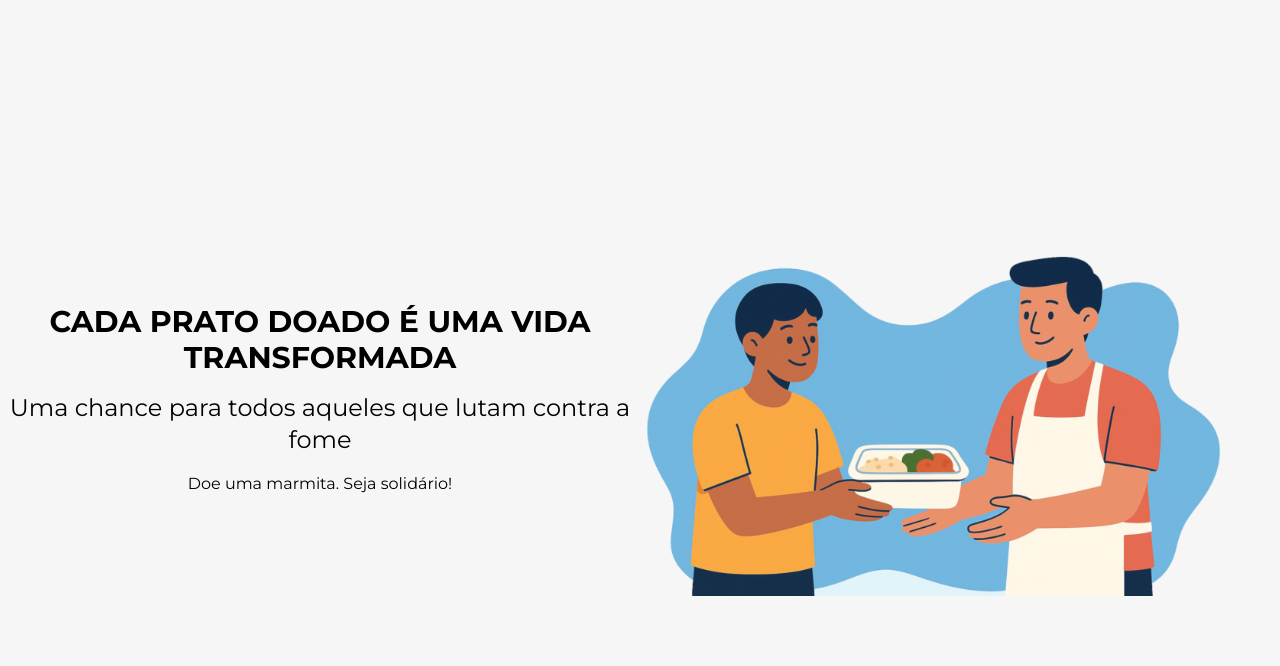
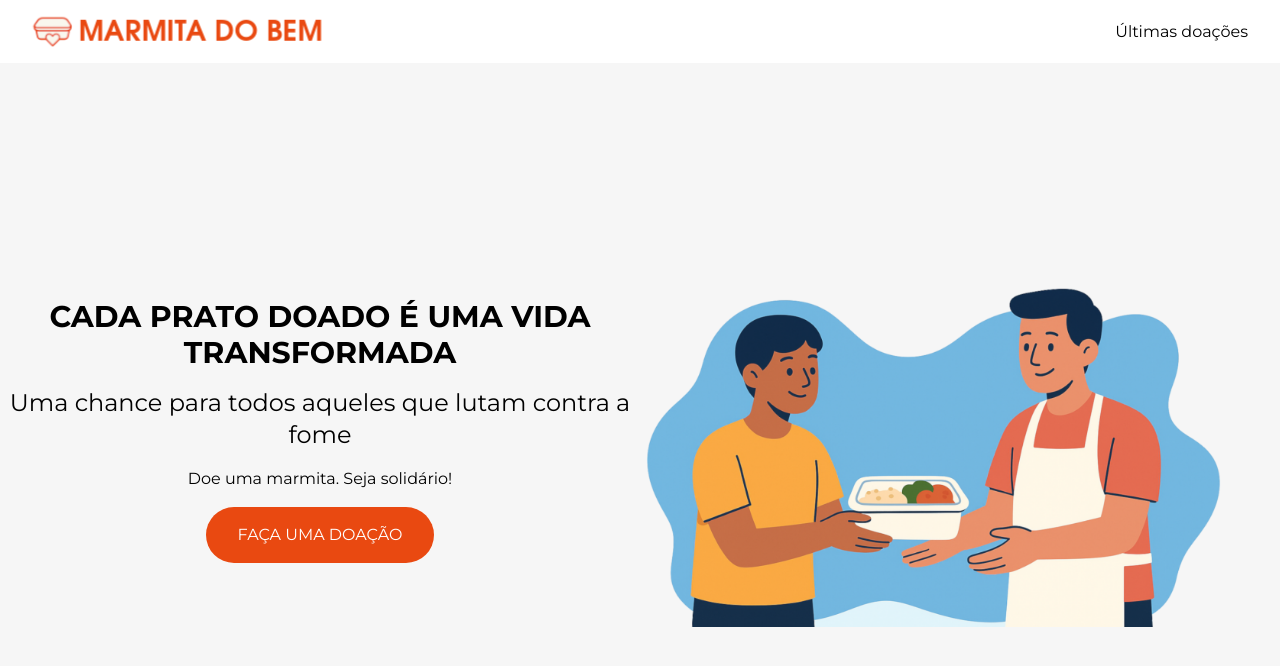
Before and after one commit to Enzovnm/restaurant-donation-management-platform, a React (Vite) app in the folder front-end/restaurant-donation-management-platform/: page / in a window 1280 px wide. Shown: the top 666 px of the page. Built offline with nearby package versions, Linux system fonts and the light colour scheme.

Commit message:
feat: HomePage completed

```diff
--- a/front-end/restaurant-donation-management-platform/index.html
+++ b/front-end/restaurant-donation-management-platform/index.html
@@ -12,7 +12,7 @@
     />
     <title>ONG - Marmita do Bem</title>
   </head>
-  <body>
+  <body class="overflow-x-hidden">
     <div id="root"></div>
     <script type="module" src="/src/main.tsx"></script>
   </body>
--- a/front-end/restaurant-donation-management-platform/src/components/Home/Home.tsx
+++ b/front-end/restaurant-donation-management-platform/src/components/Home/Home.tsx
@@ -1,9 +1,8 @@
-import React from "react";
 import imgDonate from "../../assets/donate-image.png";
 
 export const Home = () => {
   return (
-    <main className="flex w-screen h-screen bg-[#f6f6f6]">
+    <main className="flex w-screen h-hero bg-[#f6f6f6]">
       <div className="w-full h-full flex items-center justify-between">
         <div className="flex-2 text-center">
           <h1 className="text-3xl uppercase font-bold">
@@ -13,6 +12,9 @@ export const Home = () => {
             Uma chance para todos aqueles que lutam contra a fome
           </h2>
           <h3 className="mt-4">Doe uma marmita. Seja solidário!</h3>
+          <button className="bg-[#e94911] text-white  px-8 py-4 rounded-full mt-4 cursor-pointer">
+            FAÇA UMA DOAÇÃO
+          </button>
         </div>
         <div className="flex-2">
           <img className="w-11/12" src={imgDonate} />
--- a/front-end/restaurant-donation-management-platform/src/components/Navbar/Navbar.tsx
+++ b/front-end/restaurant-donation-management-platform/src/components/Navbar/Navbar.tsx
@@ -1,5 +1,20 @@
 import React from "react";
+import imgLogo from "../../assets/logo.png";
 
 export const Navbar = () => {
-  return <nav></nav>;
+  return (
+    <nav className="w-full px-8 py-4  flex items-center justify-between">
+      <div>
+        <img src={imgLogo} />
+      </div>
+      <ul>
+        <li>
+          <a href="">Últimas doações</a>
+        </li>
+        {/* <li>
+          <a href="">Admin</a>
+        </li> */}
+      </ul>
+    </nav>
+  );
 };
--- a/front-end/restaurant-donation-management-platform/src/index.css
+++ b/front-end/restaurant-donation-management-platform/src/index.css
@@ -5,3 +5,7 @@
     font-family: "Montserrat", sans-serif;
   }
 }
+
+@theme {
+  --spacing-hero: calc(100vh - 3.975rem);
+}
```
Also changed, not shown: front-end/restaurant-donation-management-platform/src/assets/logo.png (added).
